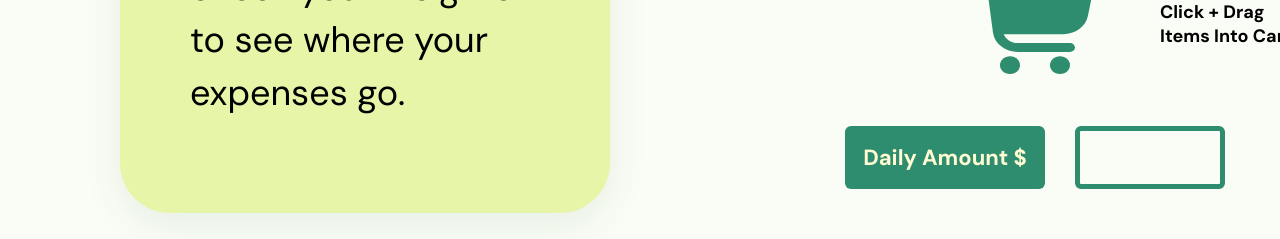
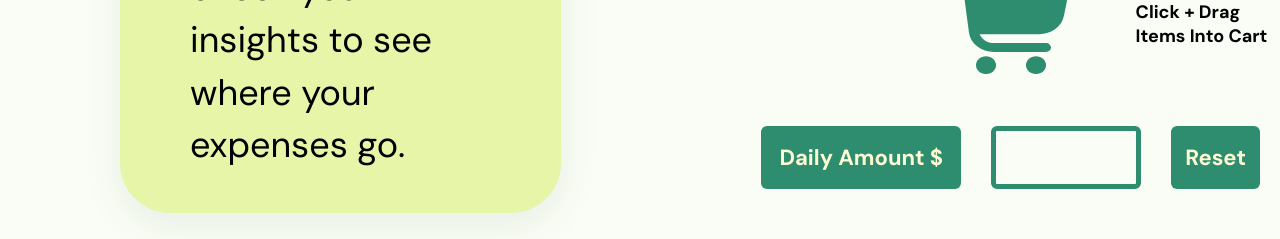
Before and after one commit to DavidYoo5/Canopy-Landing-Page-Henry-s-Final-Project, a Next.js app: page / in a window 1280 px wide. Shown: the part 1140-1379 px from the top of the page. Built offline with nearby package versions, Linux system fonts and the light colour scheme.

Commit message:
add reset button and adjust positioning and sizing

```diff
--- a/app/components/CategorySelect.jsx
+++ b/app/components/CategorySelect.jsx
@@ -10,7 +10,7 @@ export default function CategorySelect() {
 
   const categories = [
     { id: 1, name: "Food", price: 10, icon: "/pizza-icon.svg" },
-    { id: 2, name: "Drink", price: 8.50, icon: "/drinks-icon.svg" },
+    { id: 2, name: "Drink", price: 8.5, icon: "/drinks-icon.svg" },
     { id: 3, name: "Shopping", price: 63.15, icon: "/bag-icon.svg" },
     { id: 4, name: "Groceries", price: 12, icon: "/croisant-icon.svg" },
     { id: 5, name: "Lifestyle", price: 11.75, icon: "/burger-icon.svg" },
@@ -64,6 +64,12 @@ export default function CategorySelect() {
 
     setDailyAmount(totalAmount);
     setShowDailyAmount(true);
+  }
+
+  function handleResetCart() {
+    setCartItems([]);
+    setDailyAmount(0);
+    setShowDailyAmount(false);
   }
 
   return (
@@ -121,6 +127,13 @@ export default function CategorySelect() {
         <div className={styles.dailyAmountBox}>
           {showDailyAmount === true ? dailyAmount.toFixed(2) : ""}
         </div>
+
+        <button
+          className={styles.resetCartButton}
+          onClick={handleResetCart}
+        >
+          Reset
+        </button>
       </div>
     </div>
   );
--- a/app/page.module.css
+++ b/app/page.module.css
@@ -924,7 +924,7 @@
 
   font-family: var(--font-dm-sans), sans-serif;
   font-size: 22px;
-  font-weight: 700;
+  font-weight: bold;
 
   padding: 10px 14px;
 
@@ -954,7 +954,7 @@
 
   font-family: var(--font-dm-sans), sans-serif;
   font-size: 22px;
-  font-weight: 700;
+  font-weight: bold;
 
   color: #2e8d6f;
 }
@@ -965,6 +965,26 @@
 .categorySelectWrapper {
   margin-top: 350px;
 }
+
+.resetCartButton {
+  height: 63px;
+  background: #2e8d6f;
+  border: none;
+  color: #fffbd3;
+  font-family: var(--font-dm-sans), sans-serif;
+  font-size: 22px;
+  font-weight: 700;
+  padding: 10px 14px;
+  border-radius: 6px;
+  cursor: pointer;
+  transition: transform 0.2s ease;
+}
+
+.resetCartButton:hover {
+  transform: scale(1.04);
+}
+
+
 /* =========================
    ANIMATION
 ========================= */
```
